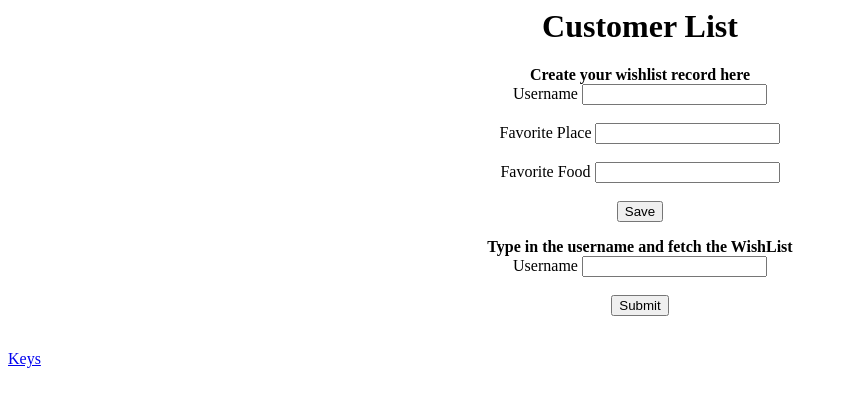
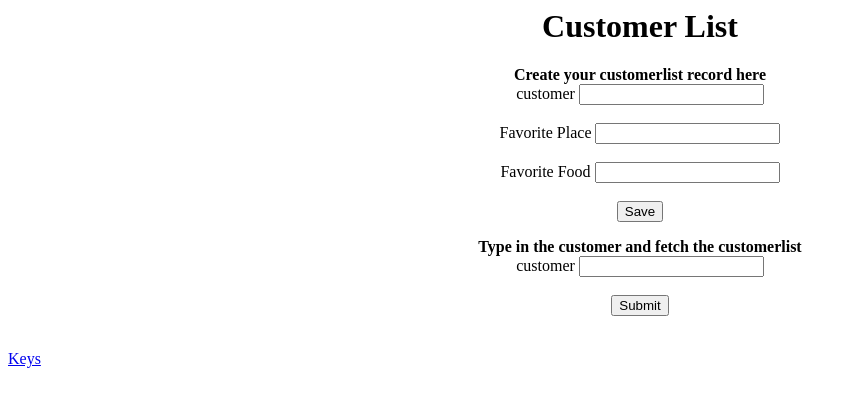
Before and after one commit to maureenmuys/ServerCloudTechnologies, a Flask app: page / in a window 1280 px wide. Shown: the top 407 px of the page, without its empty margins (0-855 px from the left). Run offline with Flask 3, Linux system fonts and the light colour scheme; parts of the project's set-up code (start-up, migrations or seed data) failed here and were passed over.

Commit message:
Changes1

```diff
--- a/app/templates/index.html
+++ b/app/templates/index.html
@@ -1,12 +1,12 @@
 <center>
 <h1> Customer List</h1>
 
-<b> Create your wishlist record here</b>
+<b> Create your customerlist record here</b>
 
 <form action="/save" method="POST">
 
-	<label for="username">Username</label>
-	<input name="username" id="username" required><br><br>
+	<label for="customer">customer</label>
+	<input name="customer" id="customer" required><br><br>
 
 	<label for="place">Favorite Place</label>
 	<input name="place" id="place" required><br><br>
@@ -18,15 +18,15 @@
 
 </form>
 
-<b>Type in the username and fetch the WishList</b>
+<b>Type in the customer and fetch the customerlist</b>
 <form action="/get" method="POST">
-	<label for="username">Username</label>
-	<input name="username" id="username" required><br><br>
+	<label for="customer">customer</label>
+	<input name="customer" id="customer" required><br><br>
 	<input type="submit" value="Submit">
 </form>
 
 {% if get %}
-<font color="blue">The Wishlist for <b>{{username}}</b> is <b>{{place}}</b> and <b>{{food}}</b></font>
+<font color="blue">The customerlist for <b>{{customer}}</b> is <b>{{place}}</b> and <b>{{food}}</b></font>
 <small>{{msg}}</small>
 {% endif %}
 
@@ -35,12 +35,12 @@
 {% endif %}
 
 {% if user_exists %}
-<font color="red">User <b>{{username}}</b> already exists with the customerlist <b>{{place}}</b> and <b>{{food}}</b></font>
+<font color="red">User <b>{{customer}}</b> already exists with the customerlist <b>{{place}}</b> and <b>{{food}}</b></font>
 <small>{{msg}}</small>
 {% endif %}
 
 {% if saved %}
-<font color="green"> Successfully saved data for <b>{{username}}</b> with customerlist <b>{{place}}</b> and <b>{{food}}</b>!!!</font>
+<font color="green"> Successfully saved data for <b>{{customer}}</b> with customerlist <b>{{place}}</b> and <b>{{food}}</b>!!!</font>
 {% endif %}
 
 </center>
@@ -50,8 +50,8 @@
 	<h3> Keys </h3>
 	<small>(From DataBase)</small>
 	<ul>
-	{% for username in usernames %}
-		<li>{{username}}</li>
+	{% for customer in customers %}
+		<li>{{customer}}</li>
 	{% endfor %}
 	</ul>
 {% endif %}
```
